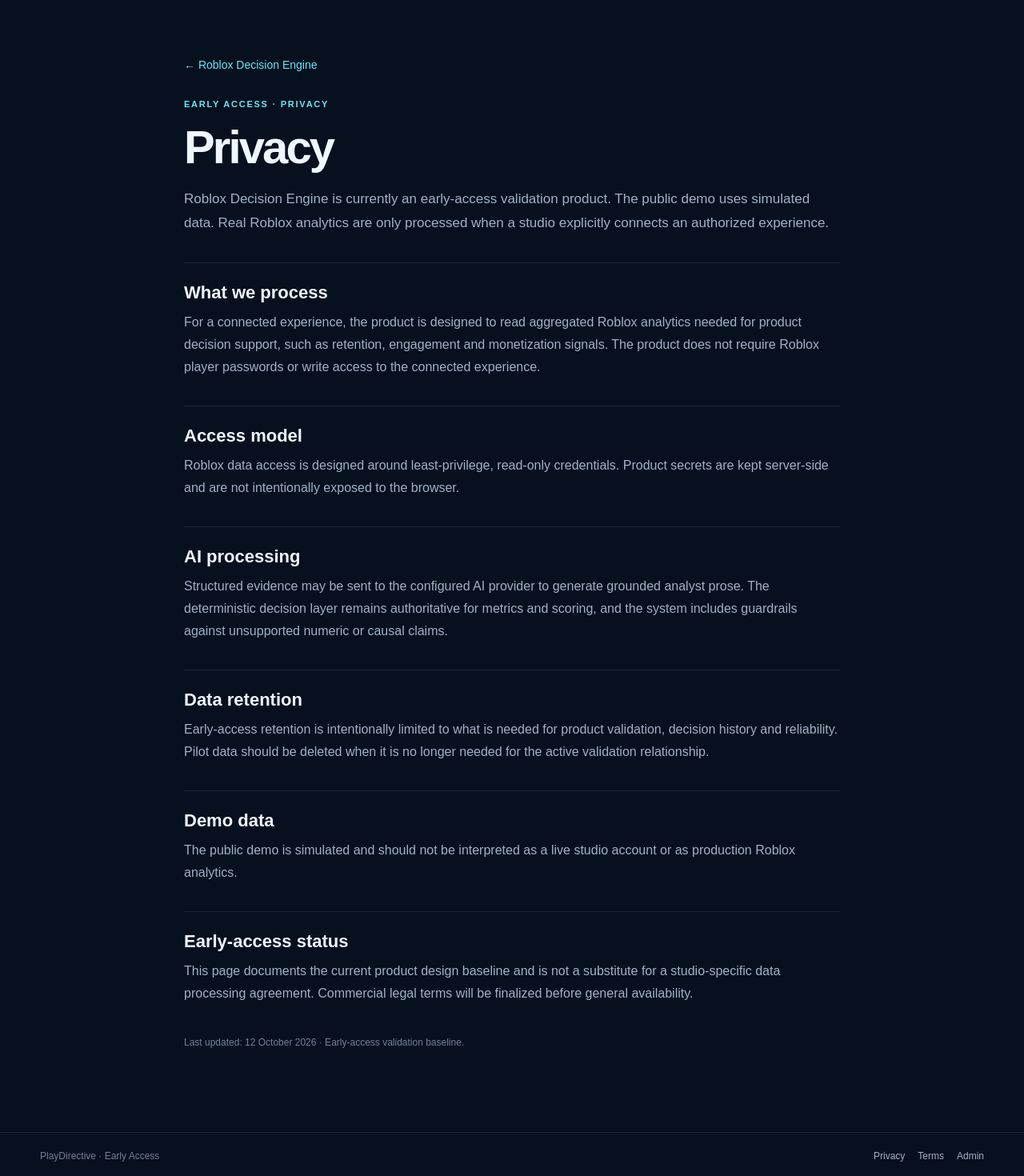
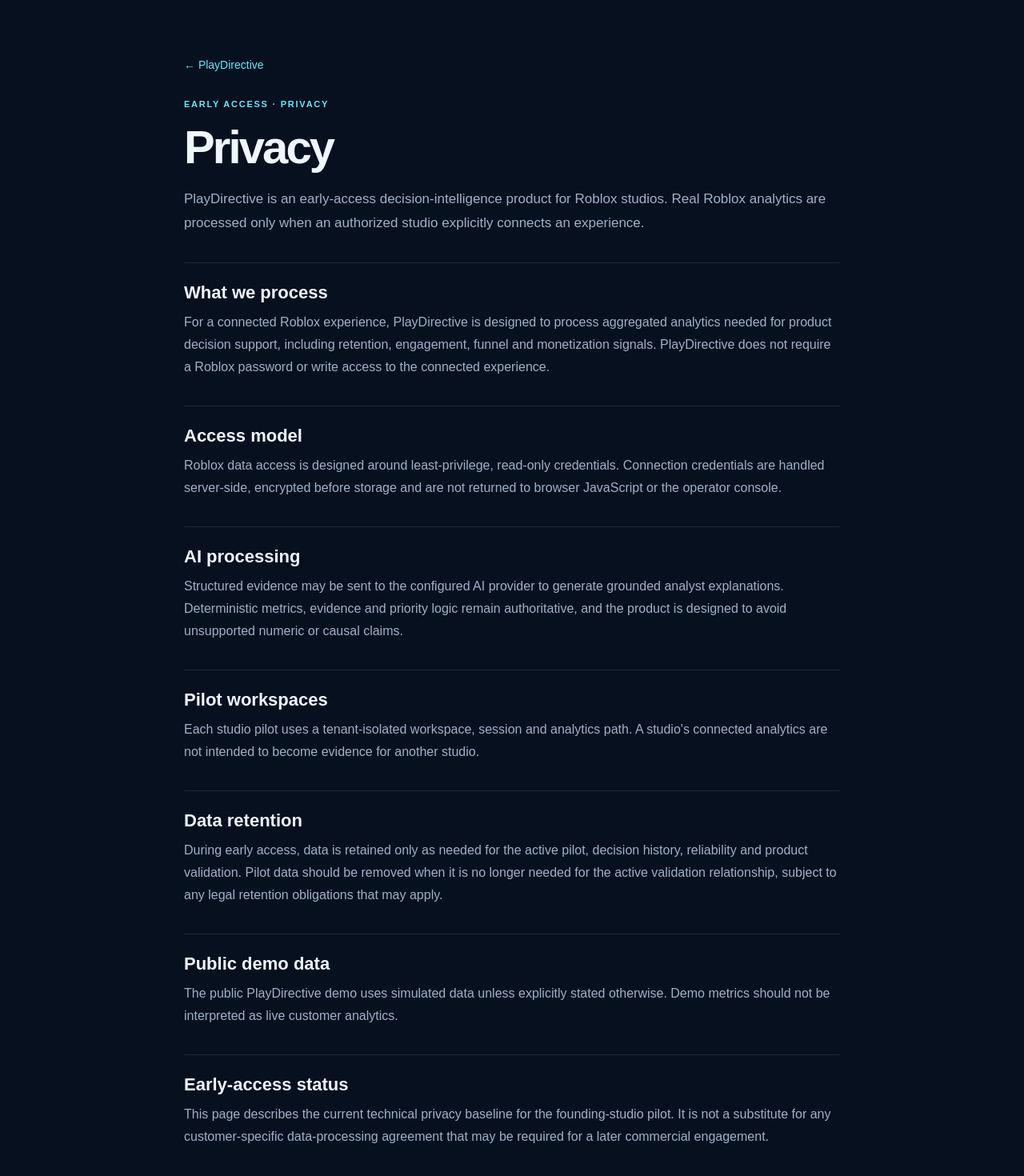
Before and after one commit to danielwauer-maker/roblox-decision-engine, a Next.js app in the folder apps/web/: page /privacy in a window 1280 px wide. Shown: the top 1470 px of the page at 80% size. Built offline with nearby package versions, Linux system fonts and the light colour scheme.

Commit message:
fix(go-live): rebrand privacy page for PlayDirective

```diff
--- a/apps/web/app/privacy/page.tsx
+++ b/apps/web/app/privacy/page.tsx
@@ -2,33 +2,57 @@
 
 export const metadata: Metadata = {
   title: "Privacy",
-  description: "Privacy information for the Roblox Decision Engine early-access validation environment.",
+  description: "Privacy information for the PlayDirective early-access pilot.",
 };
+
+const sections = [
+  [
+    "What we process",
+    "For a connected Roblox experience, PlayDirective is designed to process aggregated analytics needed for product decision support, including retention, engagement, funnel and monetization signals. PlayDirective does not require a Roblox password or write access to the connected experience.",
+  ],
+  [
+    "Access model",
+    "Roblox data access is designed around least-privilege, read-only credentials. Connection credentials are handled server-side, encrypted before storage and are not returned to browser JavaScript or the operator console.",
+  ],
+  [
+    "AI processing",
+    "Structured evidence may be sent to the configured AI provider to generate grounded analyst explanations. Deterministic metrics, evidence and priority logic remain authoritative, and the product is designed to avoid unsupported numeric or causal claims.",
+  ],
+  [
+    "Pilot workspaces",
+    "Each studio pilot uses a tenant-isolated workspace, session and analytics path. A studio's connected analytics are not intended to become evidence for another studio.",
+  ],
+  [
+    "Data retention",
+    "During early access, data is retained only as needed for the active pilot, decision history, reliability and product validation. Pilot data should be removed when it is no longer needed for the active validation relationship, subject to any legal retention obligations that may apply.",
+  ],
+  [
+    "Public demo data",
+    "The public PlayDirective demo uses simulated data unless explicitly stated otherwise. Demo metrics should not be interpreted as live customer analytics.",
+  ],
+  [
+    "Early-access status",
+    "This page describes the current technical privacy baseline for the founding-studio pilot. It is not a substitute for any customer-specific data-processing agreement that may be required for a later commercial engagement.",
+  ],
+] as const;
 
 export default function PrivacyPage() {
   return (
     <main style={{ minHeight: "100vh", background: "#07101f", color: "#eef7ff", fontFamily: "Arial, sans-serif" }}>
       <section style={{ maxWidth: 820, margin: "0 auto", padding: "72px clamp(20px,5vw,24px) 90px" }}>
-        <a href="/" style={{ color: "#67e8f9", textDecoration: "none", fontSize: 14 }}>← Roblox Decision Engine</a>
+        <a href="/" style={{ color: "#67e8f9", textDecoration: "none", fontSize: 14 }}>← PlayDirective</a>
         <div style={{ marginTop: 34, color: "#67e8f9", fontSize: 11, fontWeight: 800, letterSpacing: ".16em", textTransform: "uppercase" }}>Early Access · Privacy</div>
         <h1 style={{ margin: "14px 0 0", fontSize: "clamp(40px,8vw,58px)", letterSpacing: "-.05em" }}>Privacy</h1>
-        <p style={{ color: "#9fb1c7", lineHeight: 1.75, fontSize: 17 }}>Roblox Decision Engine is currently an early-access validation product. The public demo uses simulated data. Real Roblox analytics are only processed when a studio explicitly connects an authorized experience.</p>
+        <p style={{ color: "#9fb1c7", lineHeight: 1.75, fontSize: 17 }}>PlayDirective is an early-access decision-intelligence product for Roblox studios. Real Roblox analytics are processed only when an authorized studio explicitly connects an experience.</p>
 
-        {[
-          ["What we process", "For a connected experience, the product is designed to read aggregated Roblox analytics needed for product decision support, such as retention, engagement and monetization signals. The product does not require Roblox player passwords or write access to the connected experience."],
-          ["Access model", "Roblox data access is designed around least-privilege, read-only credentials. Product secrets are kept server-side and are not intentionally exposed to the browser."],
-          ["AI processing", "Structured evidence may be sent to the configured AI provider to generate grounded analyst prose. The deterministic decision layer remains authoritative for metrics and scoring, and the system includes guardrails against unsupported numeric or causal claims."],
-          ["Data retention", "Early-access retention is intentionally limited to what is needed for product validation, decision history and reliability. Pilot data should be deleted when it is no longer needed for the active validation relationship."],
-          ["Demo data", "The public demo is simulated and should not be interpreted as a live studio account or as production Roblox analytics."],
-          ["Early-access status", "This page documents the current product design baseline and is not a substitute for a studio-specific data processing agreement. Commercial legal terms will be finalized before general availability."],
-        ].map(([title, copy]) => (
+        {sections.map(([title, copy]) => (
           <section key={title} style={{ marginTop: 34, borderTop: "1px solid rgba(255,255,255,.09)", paddingTop: 24 }}>
             <h2 style={{ margin: 0, fontSize: 22 }}>{title}</h2>
             <p style={{ margin: "10px 0 0", color: "#9fb1c7", lineHeight: 1.75 }}>{copy}</p>
           </section>
         ))}
 
-        <p style={{ marginTop: 38, color: "#718198", fontSize: 12, lineHeight: 1.6 }}>Last updated: 12 October 2026 · Early-access validation baseline.</p>
+        <p style={{ marginTop: 38, color: "#718198", fontSize: 12, lineHeight: 1.6 }}>Last updated: 13 October 2026 · Founding-studio pilot baseline.</p>
       </section>
     </main>
   );
```
